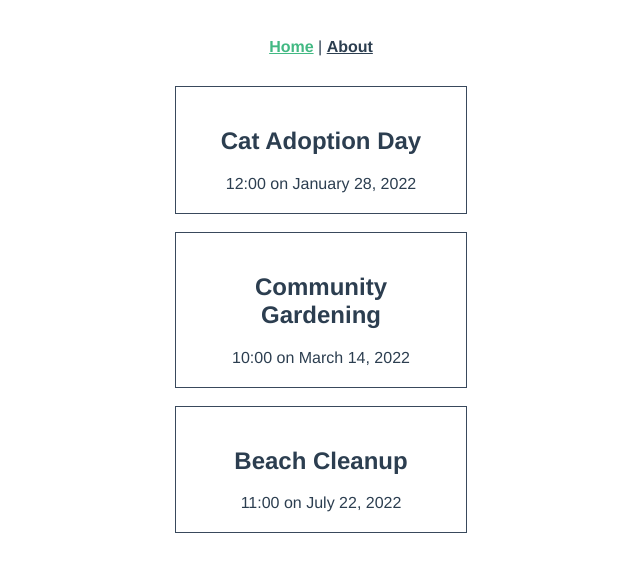
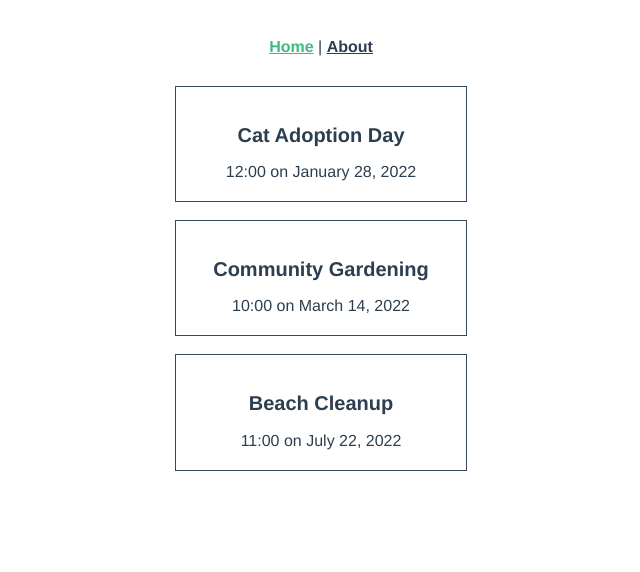
Before and after one commit to ehafenmaier/real-world-vue, a Vue app: page / in a window 1280 px wide. Shown: the top 572 px of the page, without its empty margins (319-959 px from the left). Built offline with nearby package versions, Linux system fonts and the light colour scheme.

Commit message:
Remove scoped from root app style

```diff
--- a/src/App.vue
+++ b/src/App.vue
@@ -16,7 +16,7 @@ import { RouterLink, RouterView } from 'vue-router'
   </div>
 </template>
 
-<style scoped>
+<style>
 #layout {
   font-family: Avenir, Helvetica, Arial, sans-serif;
   -webkit-font-smoothing: antialiased;
@@ -34,4 +34,7 @@ nav a {
 nav a.router-link-exact-active {
   color: #42b983;
 }
+h2 {
+  font-size: 20px;
+}
 </style>
```
